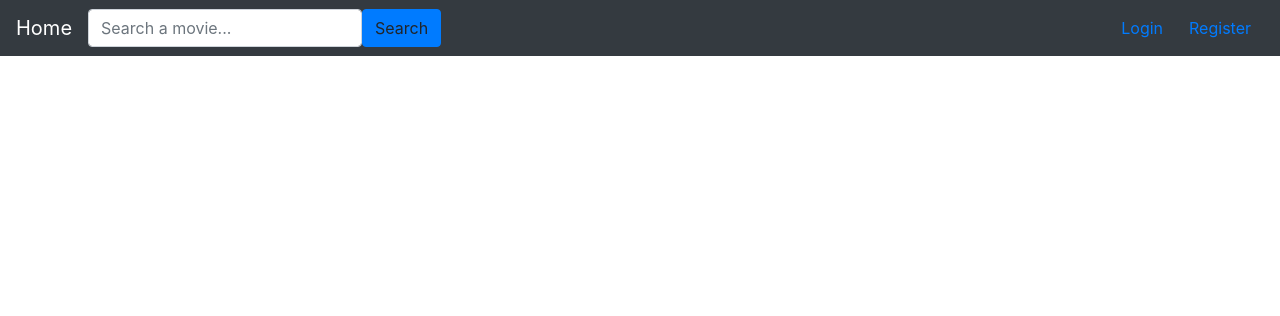
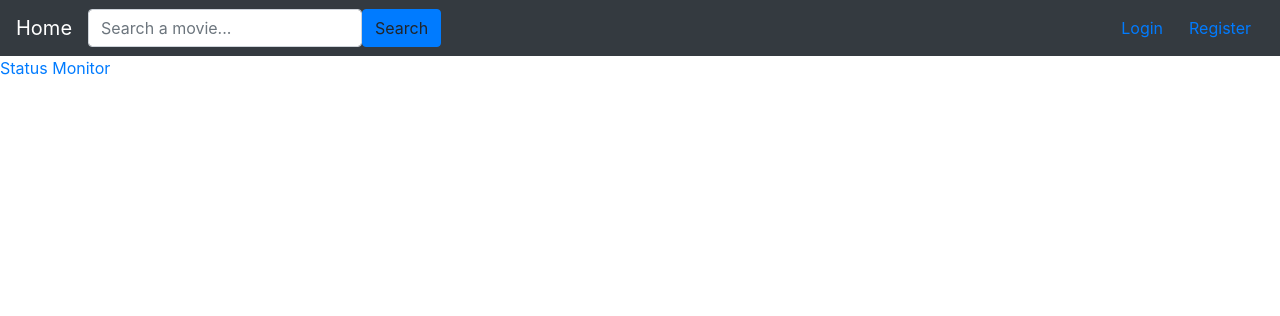
Before and after one commit to treyzania/cs4500-spoiled-tomatillos, a Flask app: page / in a window 1280 px wide. Shown: the top 316 px of the page. Run offline with Flask 2, Linux system fonts and the light colour scheme; some libraries are stand-ins or nearby versions.

Commit message:
Added link on `/` page.

```diff
--- a/frontend/templates/index.html
+++ b/frontend/templates/index.html
@@ -26,4 +26,7 @@
 			{% endfor %}
 		</div>
 	{% endif %}
+	<footer class="footer navbar-fixed-bottom justify-content-center">
+		<a href="/status">Status Monitor</a>
+	</footer>
 {% endblock %}
```
